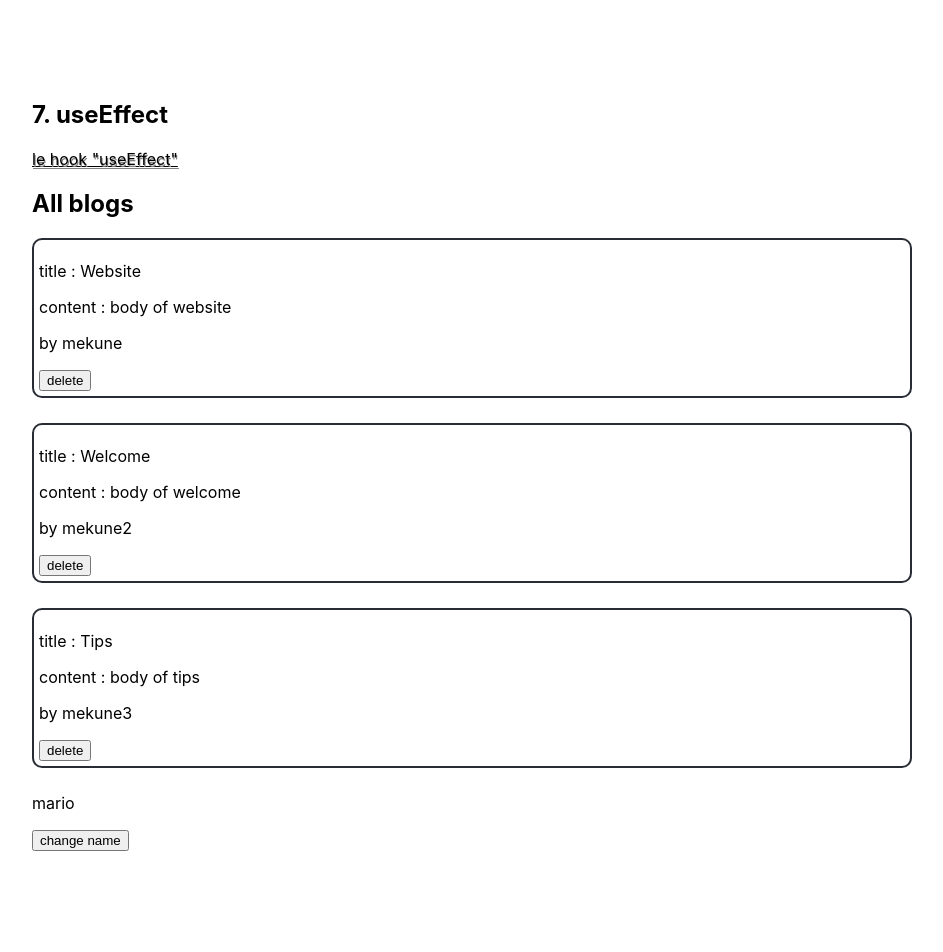
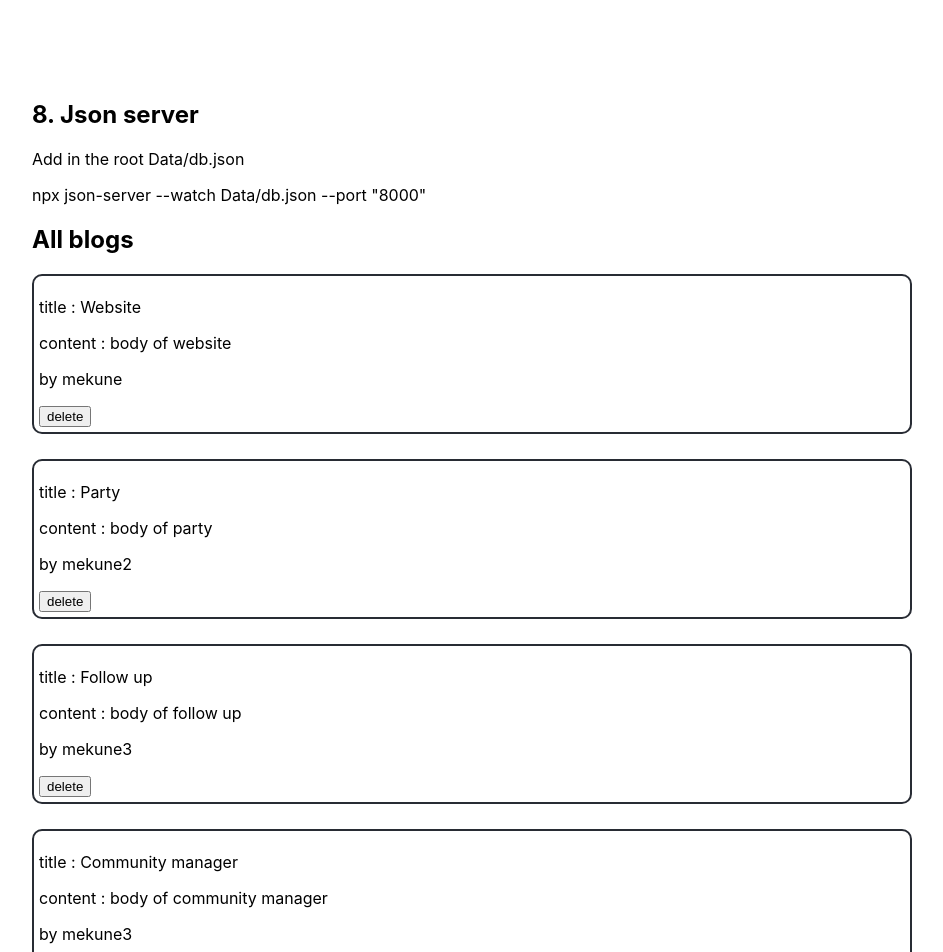
Before and after one commit to Mekune/React, a React (Create React App) app: page / in a window 1280 px wide. Shown: the top 952 px of the page, without its empty margins (168-1111 px from the left). Built offline with nearby package versions, Linux system fonts and the light colour scheme; data requests are answered from the project's data file.

Commit message:
json server

```diff
--- /dev/null
+++ b/Data/db.json
@@ -0,0 +1,28 @@
+{
+    "blogs": [
+        {
+            "title": "Website",
+            "body": "body of website",
+            "author": "mekune",
+            "id": 1
+        },
+        {
+            "title": "Party",
+            "body": "body of party",
+            "author": "mekune2",
+            "id": 2
+        },
+        {
+            "title": "Follow up",
+            "body": "body of follow up",
+            "author": "mekune3",
+            "id": 3
+        },
+        {
+            "title": "Community manager",
+            "body": "body of community manager",
+            "author": "mekune3",
+            "id": 4
+        }
+    ]
+}
--- a/package.json
+++ b/package.json
@@ -13,6 +13,7 @@
   },
   "scripts": {
     "start": "react-scripts start",
+    "json" : "npx json-server --watch Data/db.json --port '8000'",
     "build": "react-scripts build",
     "test": "react-scripts test",
     "eject": "react-scripts eject"
--- a/src/App.js
+++ b/src/App.js
@@ -1,10 +1,9 @@
 import "./App.css";
-import UseEffectComponent from "./UseEffectComponent";
-
+import Json_server from "./Json_server";
 function App() {
   return (
     <div className="App">
-      <UseEffectComponent />
+      <Json_server />
     </div>
   );
 }
--- /dev/null
+++ b/src/Json_server.js
@@ -0,0 +1,40 @@
+import React, { useState, useEffect } from "react";
+import Props22 from "./Props2.2";
+
+export default function Json_server() {
+  const [name, setName] = useState("mario");
+
+  const [blogs, setBlogs] = useState(null);
+
+  const handleDelete = (id) => {
+    const newBlogs = blogs.filter((blog) => blog.id !== id);
+    setBlogs(newBlogs);
+  };
+
+  useEffect(() => {
+    fetch("http://localhost:8000/blogs")
+      .then((res) => {
+        return res.json();
+      })
+      .then((data) => {
+        setBlogs(data);
+      });
+  }, []);
+
+  return (
+    <section className="test">
+      <h2 className="title">8. Json server</h2>
+      <p>Add in the root Data/db.json</p>
+      <p>npx json-server --watch Data/db.json --port "8000"</p>
+      {blogs && (
+        <Props22
+          blogs={blogs}
+          title={"All blogs"}
+          handleDelete={handleDelete}
+        />
+      )}
+    </section>
+  );
+}
+// json server "npx json-server --watch *root of json file* --port *8000 exemple*"
+// exemple : npw json-server --watch "Data/db.json --port "8000"
--- a/src/UseEffectComponent.js
+++ /dev/null
@@ -1,37 +0,0 @@
-import React, { useState, useEffect } from "react";
-import Props22 from "./Props2.2";
-
-export default function UseEffectComponent() {
-  const [blogs, setBlogs] = useState([
-    { title: "Website", body: "body of website", author: "mekune", id: 1 },
-    { title: "Welcome", body: "body of welcome", author: "mekune2", id: 2 },
-    { title: "Tips", body: "body of tips", author: "mekune3", id: 3 },
-  ]);
-
-  const [name, setName] = useState("mario");
-
-  const handleDelete = (id) => {
-    const newBlogs = blogs.filter((blog) => blog.id !== id);
-    setBlogs(newBlogs);
-  };
-
-  // // a chaque rendu
-  // useEffect(() => {
-  //   console.log("useEffect run");
-  // });
-
-  // a chaque rendu qui modifie de [name]
-  useEffect(() => {
-    console.log("useEffect run");
-  }, [name]);
-
-  return (
-    <section className="test">
-      <h2 className="title">7. useEffect</h2>
-      <p className="definition">le hook "useEffect" </p>
-      <Props22 blogs={blogs} title={"All blogs"} handleDelete={handleDelete} />
-      <p>{name}</p>
-      <button onClick={() => setName("luigi")}>change name</button>
-    </section>
-  );
-}
```
